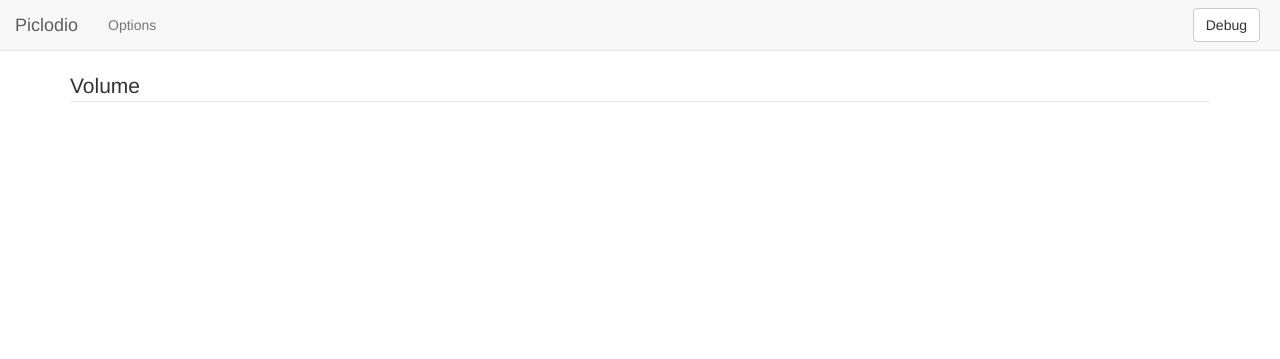
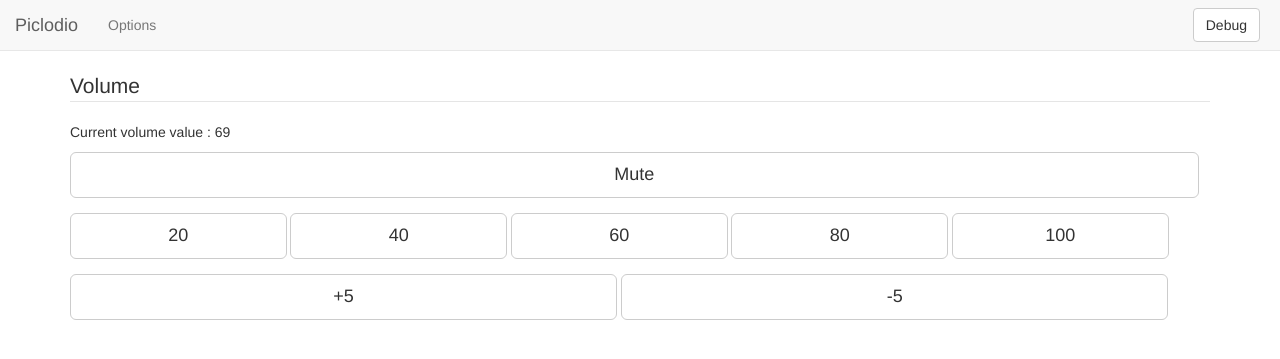
Before and after one commit to isador999/Piclodio2-Musique-et-Webradio, a Django app: page /debug/ in a window 1280 px wide. Shown: the top 359 px of the page. Run offline with Django 3.2, Linux system fonts and the light colour scheme; parts of the project's set-up code (start-up, migrations or seed data) failed here and were passed over.

Commit message:
firt move for option template

```diff
--- a/webgui/template/options.html
+++ b/webgui/template/options.html
@@ -21,7 +21,21 @@
        <div class="container">
             <fieldset class="scheduler-border">
                 <legend class="scheduler-border">Volume</legend>
-
+		<p>Current volume value : 69</p>
+   		<div class="btn-group-lg" style="margin-bottom:15px;">
+		  <button type="button" style="width:99%" class="btn btn-default">Mute</button>
+		</div>
+   		<div class="btn-group-lg" style="margin-bottom:15px;">
+		  <button type="button" style="width:19%" class="btn btn-default">20</button>
+ 		  <button type="button" style="width:19%" class="btn btn-default">40</button>
+		  <button type="button" style="width:19%" class="btn btn-default">60</button>
+		  <button type="button" style="width:19%" class="btn btn-default">80</button>
+		  <button type="button" style="width:19%" class="btn btn-default">100</button>
+		</div>
+   		<div class="btn-group-lg">
+		  <button type="button" style="width:48%" class="btn btn-default">+5</button>
+ 		  <button type="button" style="width:48%" class="btn btn-default">-5</button>
+		</div>
            </fieldset >
        </div>
 
```
Lines whose indentation alone changed are shown as unchanged.
